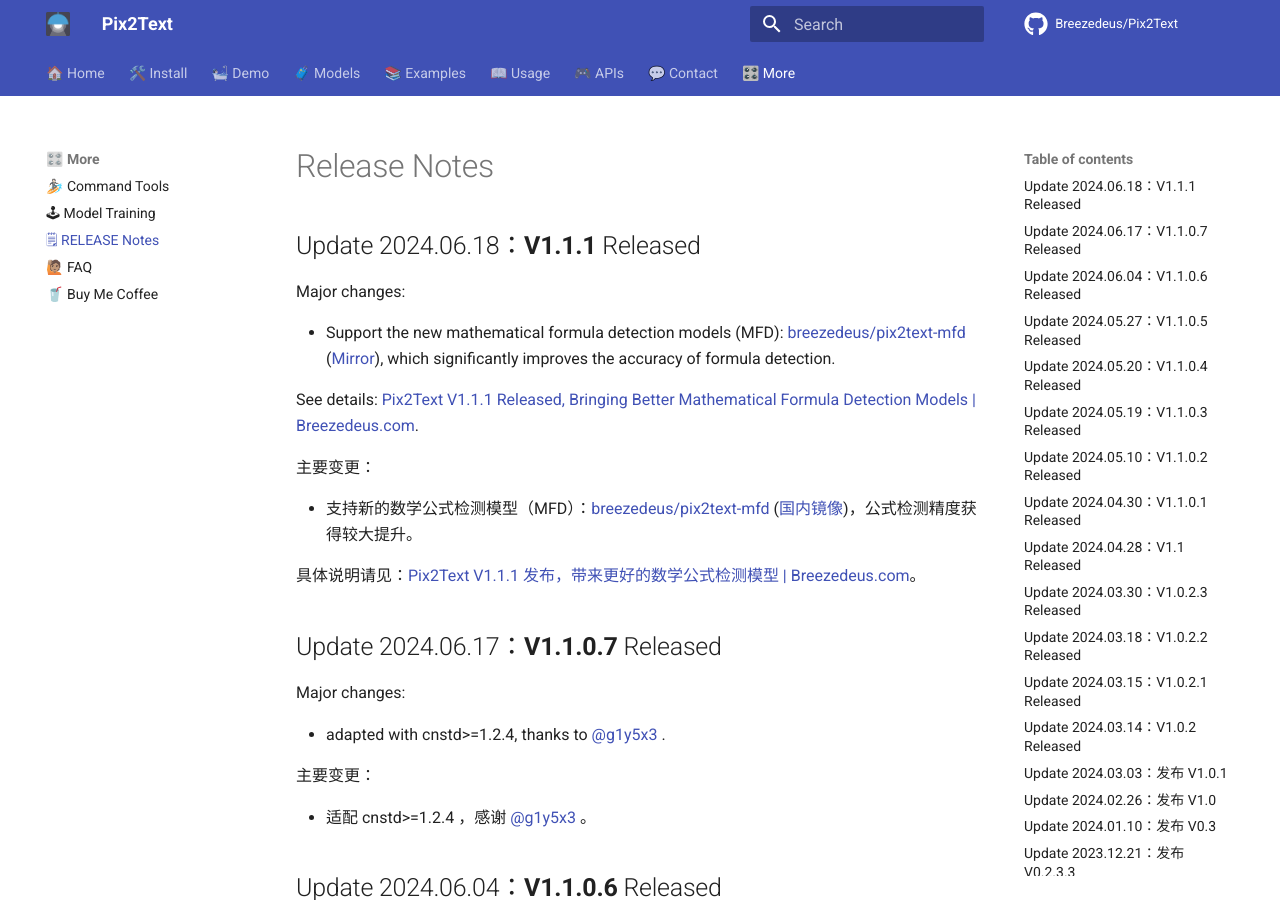
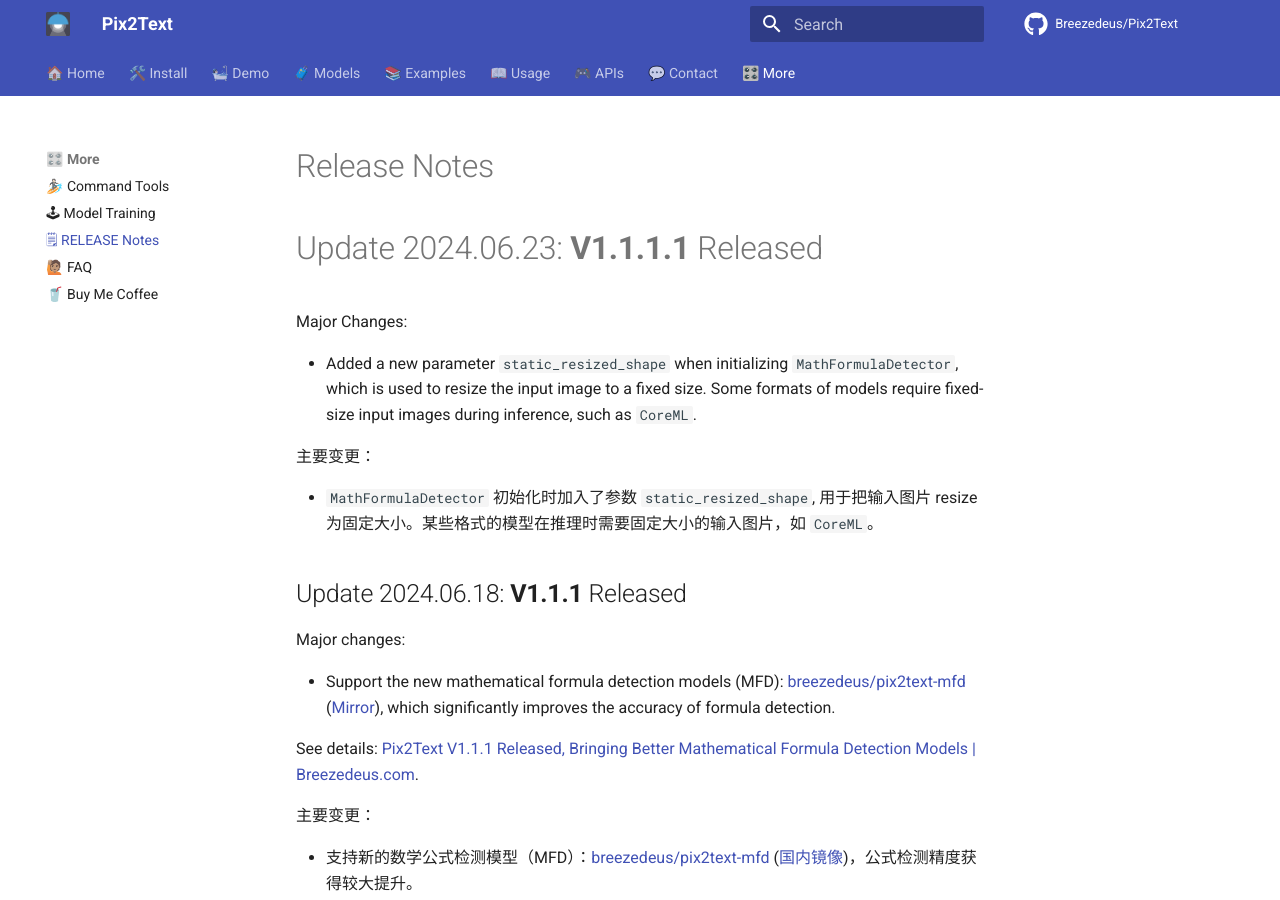
Before and after one commit to breezedeus/Pix2Text, an MkDocs documentation site: the page built from docs/RELEASE.md, in a window 1280 px wide and 900 px high. Built offline with MkDocs 1.6.1 and Material for MkDocs 9.7.7, drawn with Linux system fonts in a browser that asks for light colours; comment, search, counter and statistics services are not loaded.

Commit message:
update doc and bump version

```diff
--- a/docs/RELEASE.md
+++ b/docs/RELEASE.md
@@ -1,6 +1,17 @@
 # Release Notes
 
-## Update 2024.06.18：**V1.1.1** Released
+# Update 2024.06.23: **V1.1.1.1** Released
+
+Major Changes:
+
+* Added a new parameter `static_resized_shape` when initializing `MathFormulaDetector`, which is used to resize the input image to a fixed size. Some formats of models require fixed-size input images during inference, such as `CoreML`.
+
+主要变更：
+
+* `MathFormulaDetector` 初始化时加入了参数 `static_resized_shape`, 用于把输入图片 resize 为固定大小。某些格式的模型在推理时需要固定大小的输入图片，如 `CoreML`。
+
+
+## Update 2024.06.18: **V1.1.1** Released
 
 Major changes:
 
--- a/pix2text/__version__.py
+++ b/pix2text/__version__.py
@@ -2,4 +2,4 @@
 # [Pix2Text](https://github.com/breezedeus/pix2text): an Open-Source Alternative to Mathpix.
 # Copyright (C) 2022-2024, [Breezedeus](https://www.breezedeus.com).
 
-__version__ = '1.1.1'
+__version__ = '1.1.1.1'
```
